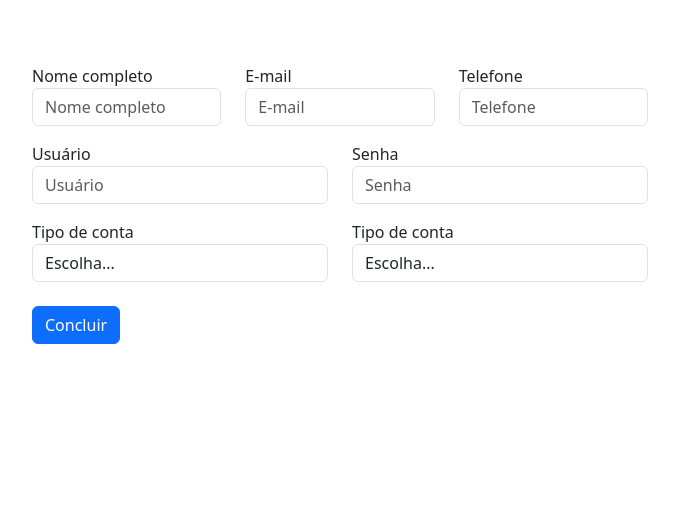
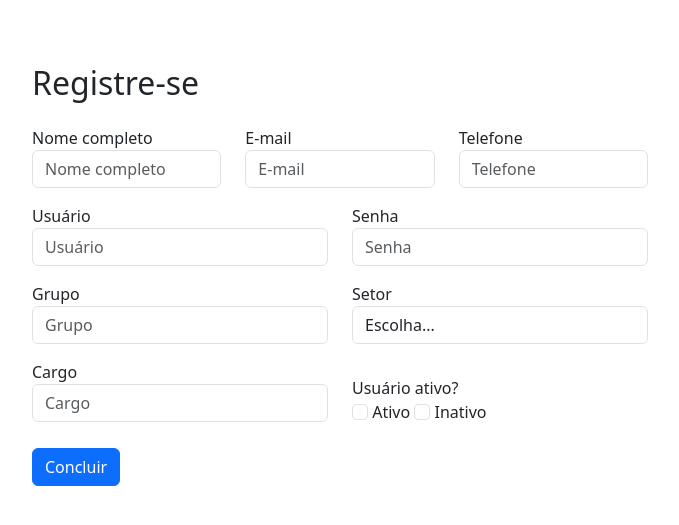
Before and after one commit to felipevenas/webapp-task, a Flask app: page /register in a window 1280 px wide. Shown: the part 72-597 px from the top of the page, without its empty margins (300-979 px from the left). Run offline with Flask 3, Linux system fonts and the light colour scheme.

Commit message:
Features: Alteração no layout da página de cadastro

```diff
--- a/app/templates/auth/register.html
+++ b/app/templates/auth/register.html
@@ -5,6 +5,9 @@
     <div class="row justify-content-center">
         <div class="col-lg-6">
             <form action="">
+                <div class="row mt-3">
+                    <h2>Registre-se</h2>
+                </div>
                 <div class="row mt-3">
                     <div class="form-group col-md-4 mx-auto">
                         <label for="inputEmail4">Nome completo</label>
@@ -15,40 +18,55 @@
                         <input type="email" class="form-control" id="inputPassword4" placeholder="E-mail" required>
                     </div>
                     <div class="form-group col-md-4 mx-auto">
-                        <label for="inputPassword4">Telefone</label>
-                        <input type="number" class="form-control" id="inputPassword4" placeholder="Telefone">
+                        <label for="inputTel">Telefone</label>
+                        <input type="number" class="form-control" id="inputTel" placeholder="Telefone">
                     </div>
                 </div>
                 <div class="row mt-3">
                     <div class="form-group col-md-6 col-lg-6 mx-auto">
-                        <label for="inputEmail4">Usuário</label>
-                        <input type="text" class="form-control" id="inputName" placeholder="Usuário" required>
+                        <label for="inputUser">Usuário</label>
+                        <input type="text" class="form-control" id="inputUser" placeholder="Usuário" required>
                     </div>
                     <div class="form-group col-md-6 col-lg-6 mx-auto">
-                        <label for="inputPassword4">Senha</label>
-                        <input type="password" class="form-control" id="inputPassword4" placeholder="Senha" required>
+                        <label for="inputPassword">Senha</label>
+                        <input type="password" class="form-control" id="inputPassword" placeholder="Senha" required>
                     </div>
                 </div>
                 <div class="row mt-3">
                     <div class="form-group col-md-6 col-lg-6 mx-auto">
-                        <label for="inputState">Tipo de conta</label>
-                        <select id="inputState" class="form-control">
+                        <label for="inputGrupo">Grupo</label>
+                        <input type="text" class="form-control" id="inputGrupo" placeholder="Grupo">
+                    </div>
+                    <div class="form-group col-md-6 col-lg-6 mx-auto">
+                        <label for="inputSetor">Setor</label>
+                        <select id="inputSetor" class="form-control">
                             <option selected>Escolha...</option>
-                            <option>...</option>
+                            <option>Administrativo</option>
+                            <option>Contábil</option>
+                            <option>Financeiro</option>
+                            <option>TI</option>
+                            <option>Relacionamento</option>
                         </select>
                     </div>
+                </div>
+                <div class="row mt-3">
                     <div class="form-group col-md-6 col-lg-6 mx-auto">
-                        <label for="inputState">Tipo de conta</label>
-                        <select id="inputState" class="form-control">
-                            <option selected>Escolha...</option>
-                            <option>...</option>
-                        </select>
+                        <label for="inputEmail4">Cargo</label>
+                        <input type="text" class="form-control" id="inputCargo" placeholder="Cargo">
                     </div>
-
-                    <div>
-                        <button type="submit" class="btn btn-primary mt-4">Concluir</button>
+                    <div class="form-group mt-3 col-md-6 col-lg-6 mx-auto">
+                        <div class="row">
+                            <label for="inputState">Usuário ativo?</label>
+                        </div>
+                        <input type="checkbox" class="form-check-input" id="checkbox1">
+                        <label class="form-check-label" for="checkbox1">Ativo</label>
+                        <input type="checkbox" class="form-check-input" id="checkbox2">
+                        <label class="form-check-label" for="checkbox2">Inativo</label>
                     </div>
-
+                </div>
+                <div>
+                    <button type="submit" class="btn btn-primary mt-4">Concluir</button>
+                </div>
             </form>
         </div>
     </div>
```
